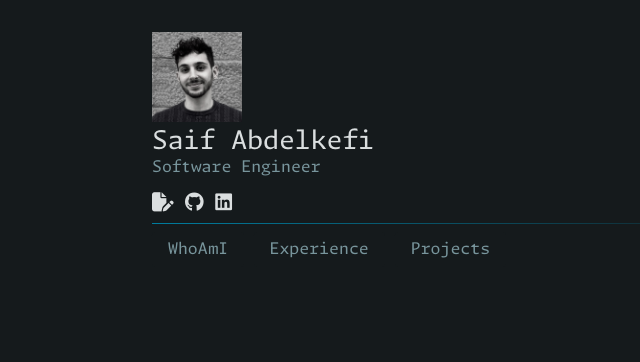
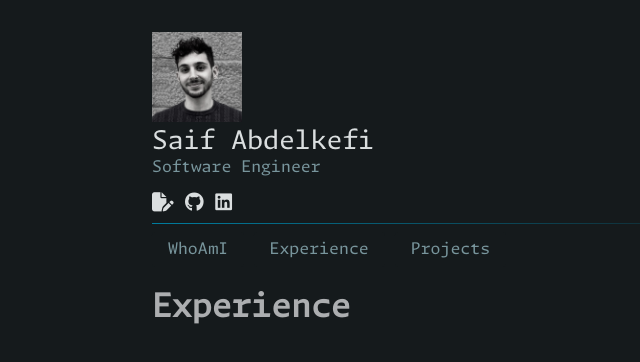
Before and after one commit to SaifAbdkf/personal-website, a React (Vite) app in the folder saif-website/: page /experience in a window 1280 px wide. Shown: the top 362 px of the page, without its empty margins (168-808 px from the left). Built offline with nearby package versions, Linux system fonts and the light colour scheme.

Commit message:
react routing

```diff
--- a/saif-website/package.json
+++ b/saif-website/package.json
@@ -13,6 +13,7 @@
   "dependencies": {
     "react": "^18.3.1",
     "react-dom": "^18.3.1",
+    "react-router-dom": "^7.1.5",
     "serve": "^14.2.4"
   },
   "devDependencies": {
--- /dev/null
+++ b/saif-website/src/App.tsx
@@ -0,0 +1,26 @@
+import { BrowserRouter as Router, Routes, Route } from "react-router-dom";
+import Home from "./Home";
+import Experience from "./Experience";
+import Projects from "./Projects";
+import Header from "./Header";
+import Navbar from "./Navbar";
+
+export default function App() {
+  return (
+    <>
+      <Router>
+        <div className={"mainContainer"}>
+          <div className={"content"}>
+            <Header />
+            <Navbar />
+            <Routes>
+              <Route path="/" element={<Home />} />
+              <Route path="/experience" element={<Experience />} />
+              <Route path="/Projects" element={<Projects />} />
+            </Routes>
+          </div>
+        </div>
+      </Router>
+    </>
+  );
+}
--- /dev/null
+++ b/saif-website/src/Experience.tsx
@@ -0,0 +1,3 @@
+export default function Experience() {
+  return <h1>Experience</h1>;
+}
--- /dev/null
+++ b/saif-website/src/Home.tsx
@@ -0,0 +1,3 @@
+export default function Home() {
+  return <h1>home</h1>;
+}
--- a/saif-website/src/Navbar.tsx
+++ b/saif-website/src/Navbar.tsx
@@ -1,17 +1,20 @@
 import "./Navbar.css";
+import { Link } from "react-router-dom";
 
 export default function Navbar() {
+  //   const navigate = useNavigate();
   return (
     <div className="menu-container">
-      <a href="/" className="menu-item">
+      <Link to="/">
         <button className="menu-button">WhoAmI</button>
-      </a>
-      <a href="/experience" className="menu-item">
+      </Link>
+      <Link to="/experience" className="menu-item">
         <button className="menu-button">Experience</button>
-      </a>
-      <a href="/projects" className="menu-item">
+      </Link>
+
+      <Link to="/projects" className="menu-item">
         <button className="menu-button">Projects</button>
-      </a>
+      </Link>
     </div>
   );
 }
--- /dev/null
+++ b/saif-website/src/Projects.tsx
@@ -0,0 +1,3 @@
+export default function Project() {
+  return <h1>Project</h1>;
+}
--- a/saif-website/src/main.tsx
+++ b/saif-website/src/main.tsx
@@ -2,16 +2,11 @@ import { StrictMode } from "react";
 import { createRoot } from "react-dom/client";
 import "./index.css";
 import "./index.css";
-import Header from "./Header";
-import Navbar from "./Navbar";
+
+import App from "./App";
 
 createRoot(document.getElementById("root")!).render(
   <StrictMode>
-    <div className={"mainContainer"}>
-      <div className={"content"}>
-        <Header />
-        <Navbar />
-      </div>
-    </div>
+    <App />
   </StrictMode>
 );
```
Also changed, not shown: 1 other file (tests, documents, lock files or other folders).
